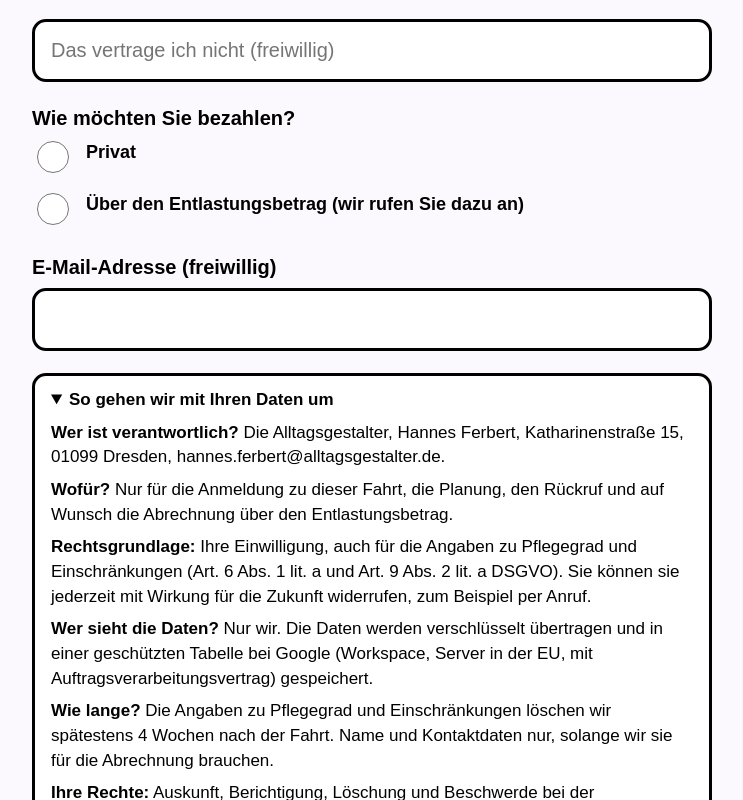
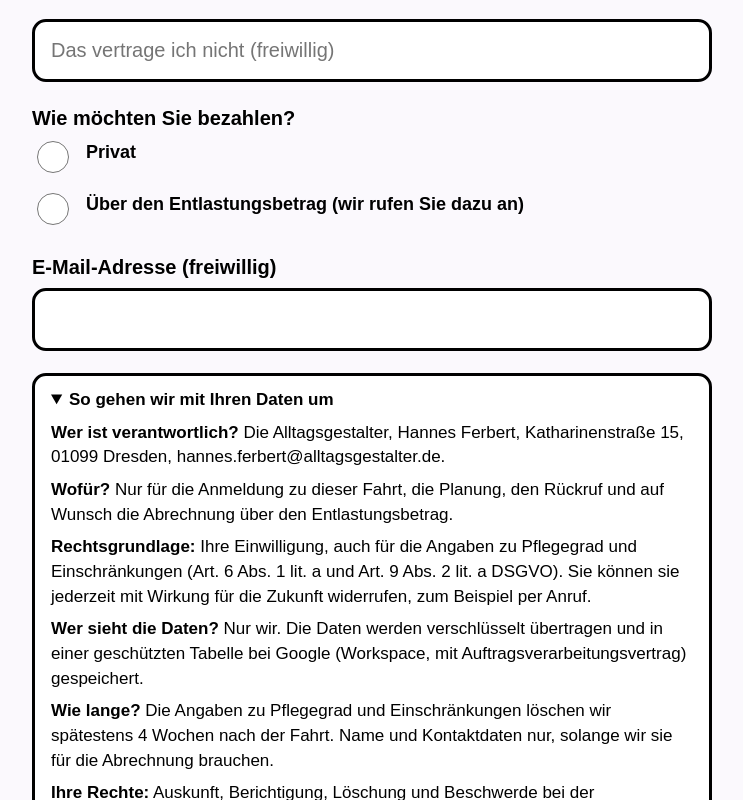
Before and after one commit to hannesferbert-lgtm/alltagsgestalter-website, a plain HTML site: page anmeldung-weihnachtsliedersingen.html in a window 1280 px wide. Both pictures are taken after a click on the heading "So gehen wir mit Ihren Daten um". Shown: the part 1415-2215 px from the top of the page, without its empty margins (268-1011 px from the left). Drawn offline with Linux system fonts and the light colour scheme.

Commit message:
Anmeldeformular: nicht belegte Aussage zum Serverstandort entfernt
Co-Authored-By: Claude Sonnet 5.5 <noreply@anthropic.com>
Claude-Session: https://claude.ai/code/session_018eJyX1LysxEwki4cfDnvZC

```diff
--- a/anmeldung-weihnachtsliedersingen.html
+++ b/anmeldung-weihnachtsliedersingen.html
@@ -70,7 +70,7 @@ small.legal{font-size:16px;color:#333}
 <p><b>Wer ist verantwortlich?</b> Die Alltagsgestalter, Hannes Ferbert, Katharinenstraße 15, 01099 Dresden, hannes.ferbert@alltagsgestalter.de.</p>
 <p><b>Wofür?</b> Nur für die Anmeldung zu dieser Fahrt, die Planung, den Rückruf und auf Wunsch die Abrechnung über den Entlastungsbetrag.</p>
 <p><b>Rechtsgrundlage:</b> Ihre Einwilligung, auch für die Angaben zu Pflegegrad und Einschränkungen (Art. 6 Abs. 1 lit. a und Art. 9 Abs. 2 lit. a DSGVO). Sie können sie jederzeit mit Wirkung für die Zukunft widerrufen, zum Beispiel per Anruf.</p>
-<p><b>Wer sieht die Daten?</b> Nur wir. Die Daten werden verschlüsselt übertragen und in einer geschützten Tabelle bei Google (Workspace, Server in der EU, mit Auftragsverarbeitungsvertrag) gespeichert.</p>
+<p><b>Wer sieht die Daten?</b> Nur wir. Die Daten werden verschlüsselt übertragen und in einer geschützten Tabelle bei Google (Workspace, mit Auftragsverarbeitungsvertrag) gespeichert.</p>
 <p><b>Wie lange?</b> Die Angaben zu Pflegegrad und Einschränkungen löschen wir spätestens 4 Wochen nach der Fahrt. Name und Kontaktdaten nur, solange wir sie für die Abrechnung brauchen.</p>
 <p><b>Ihre Rechte:</b> Auskunft, Berichtigung, Löschung und Beschwerde bei der Datenschutzbehörde.</p></details>
 <label class="check"><input type="checkbox" name="consent" required><span>Ich bin einverstanden, dass die Alltagsgestalter meine Angaben nur für die Anmeldung und den Rückruf zu dieser Fahrt speichern. Dazu gehören auch meine Angaben zu Pflegegrad und Einschränkungen. <a href="/datenschutz">Datenschutzerklärung</a></span></label>
```
